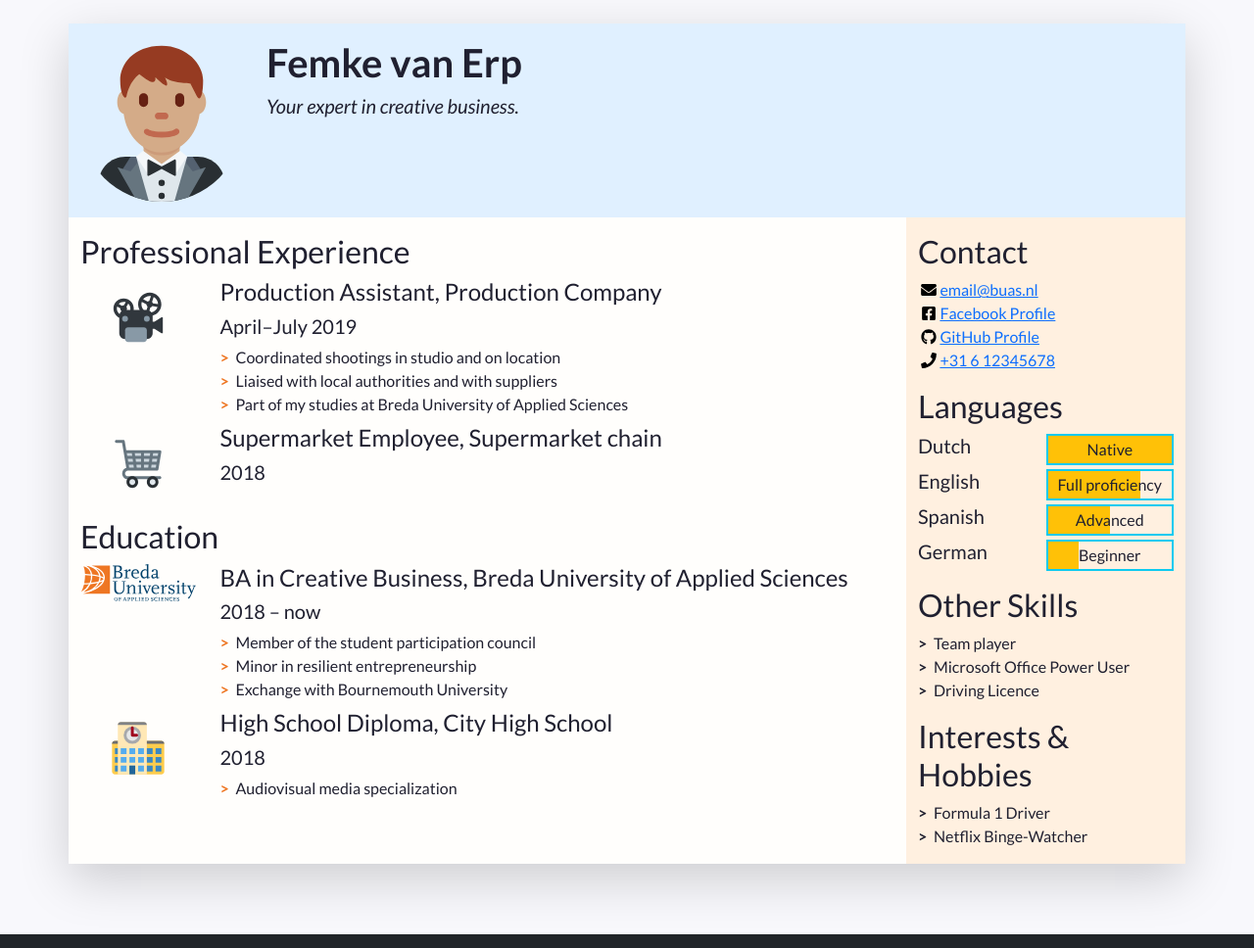
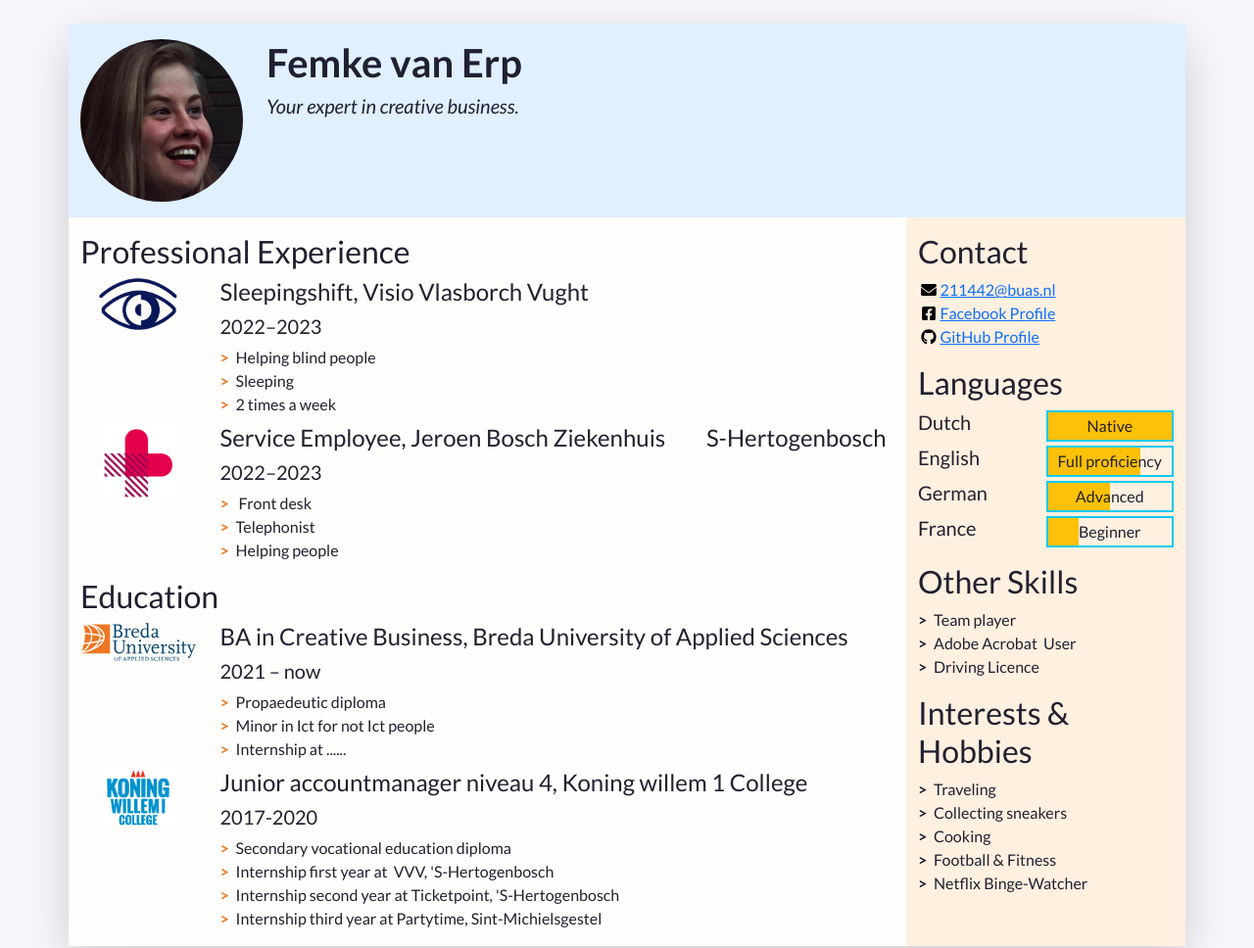
Before and after one commit to femkevanerp2000/femkevanerpcv, a plain HTML site: page index.html in a window 1280 px wide. Shown: the top 968 px of the page at 98% size. Drawn offline with nearby package versions, Linux system fonts and the light colour scheme.

Commit message:
update contents

```diff
--- a/index.html
+++ b/index.html
@@ -19,7 +19,7 @@
     <link rel="stylesheet" href="css/alternative.css">
      -->
 
-    <title>Firstname Lastname's Resumé</title>
+    <title>Femke van Erp's Resumé</title>
   </head>
   <!-- End of the head -->
 
@@ -48,7 +48,7 @@
             "w-100" makes sure the image takes the full width of the column it's in
             "rounded-circle" cuts a circle around the image
           -->
-          <img class="w-100 rounded-circle my-3" src="images/portrait.svg" alt="Portrait of Firstname Lastname" width="160">
+          <img class="w-100 rounded-circle my-3" src="images/Profile picture.JPG" alt="Portrait of Firstname Lastname" width="160">
         </div>
         <!--
           A container to wrap around your name and tagline. Full-width at small size, then columns of increasing size.
@@ -86,16 +86,16 @@
               <li class="biography-item row mb-2">
                 <!-- We're using a grid inside a grid so we can align logos and text -->
                 <div class="logo-container col-3 col-sm-2 col-md-3 col-lg-2">
-                  <img class="biography-logo mw-100 d-block mx-auto" src="images/employers/projector.svg" alt="Company logo" width="80">
+                  <img class="biography-logo mw-100 d-block mx-auto" src="images/employers/visiologo.png" alt="Company logo" width="80">
                 </div>
                 <div class="biography-contents col-9 col-sm-10 col-md-9 col-lg-10">
-                  <h4>Production Assistant, Production Company</h4>
-                  <h5>April&ndash;July 2019</h5>
+                  <h4>Sleepingshift, Visio Vlasborch Vught</h4>
+                  <h5>2022–2023</h5>
                   <!-- Use the list below to talk about your achievements -->
                   <ul class="biography-details list-unstyled">
-                    <li>Coordinated shootings in studio and on location</li>
-                    <li>Liaised with local authorities and with suppliers</li>
-                    <li>Part of my studies at Breda University of Applied Sciences</li>
+                    <li>Helping blind people&nbsp;</li>
+                    <li>Sleeping</li>
+                    <li>2 times a week</li>
                   </ul>
                 </div>
               </li>
@@ -104,13 +104,18 @@
               <li class="biography-item row mb-2">
                 <div class="logo-container col-3 col-sm-2 col-md-3 col-lg-2">
                 <!-- We're using a grid inside a grid so we can align logos and text -->
-                  <img class="biography-logo mw-100 d-block mx-auto" src="images/employers/trolley.svg" alt="Company logo" width="80">
+                  <img class="biography-logo mw-100 d-block mx-auto" src="images/employers/jeroenboschziekenhuis.png" alt="Company logo" width="80">
                 </div>
                 <div class="biography-contents col-9 col-sm-10 col-md-9 col-lg-10">
-                  <h4>Supermarket Employee, Supermarket chain</h4>
-                  <h5>2018</h5>
+                  <h4>Service Employee, Jeroen Bosch Ziekenhuis&nbsp; &nbsp; &nbsp; &nbsp; &nbsp;S-Hertogenbosch</h4>
+                  <h5>2022–2023</h5>
                   <!-- This entry doesn't have a list of achievements, but you can copy-paste the one from above -->
-                </div>
+               <ul class="biography-details list-unstyled">
+                    <li>&nbsp;Front desk</li>
+                    <li>Telephonist</li>
+                    <li>Helping people</li>
+                  </ul>
+			    </div>
               </li>
 
             </ul>
@@ -129,26 +134,29 @@
                 </div>
                 <div class="biography-contents col-9 col-sm-10 col-md-9 col-lg-10">
                   <h4>BA in Creative Business, Breda University of Applied Sciences</h4>
-                  <h5>2018&nbsp;&ndash;&nbsp;now</h5>
+                  <h5>2021 –&nbsp;now</h5>
                   <!-- Use the list below to talk about minors, exchanges, extra-curricular activities. -->
                   <ul class="biography-details list-unstyled">
-                    <li>Member of the student participation council</li>
-                    <li>Minor in resilient entrepreneurship</li>
-                    <li>Exchange with Bournemouth University</li>
+                    <li>Propaedeutic diploma</li>
+                    <li>Minor in Ict for not Ict people&nbsp;</li>
+                    <li>Internship at ......</li>
                   </ul>
                 </div>
               </li>
 
-              <!-- 2nd item in education -->
+
               <li class="biography-item row mb-2">
                 <div class="logo-container col-3 col-sm-2 col-md-3 col-lg-2">
-                  <img class="biography-logo mw-100 d-block mx-auto" src="images/schools/school.svg" alt="School logo" width="80">
+                  <img class="biography-logo mw-100 d-block mx-auto" src="images/schools/koningwillem1college.png" alt="School logo" width="80">
                 </div>
                 <div class="biography-contents col-9 col-sm-10 col-md-9 col-lg-10">
-                  <h4>High School Diploma, City High School</h4>
-                  <h5>2018</h5>
+                  <h4>Junior accountmanager niveau 4, Koning willem 1 College</h4>
+                  <h5>2017-2020</h5>
                   <ul class="biography-details list-unstyled">
-                    <li>Audiovisual media specialization</li>
+                    <li>Secondary vocational education diploma</li>
+					   <li>Internship first year at&nbsp; VVV, 'S-Hertogenbosch&nbsp;</li>
+					   <li>Internship second year at  Ticketpoint, 'S-Hertogenbosch </li>
+					   <li>Internship third year at Partytime, Sint-Michielsgestel</li>
                   </ul>
                 </div>
               </li>
@@ -177,27 +185,26 @@
             -->
             <ul class="contact-list list-unstyled">
               <li class="contact-item">
-                <a class="d-flex align-items-center" href="mailto:email@buas.nl" target="_blank">
+                <a class="d-flex align-items-center" href="mailto:211442@buas.nl" target="_blank">
                   <img class="contact-icon" src="images/icons/envelope.svg" alt="Email">
-                  email@buas.nl
-                </a>
+                211442@buas.nl
+              </a>
               </li>
               <li class="contact-item">
-                <a class="d-flex align-items-center" href="https://facebook.com/" target="_blank">
+                <a class="d-flex align-items-center" href="https://facebook.com/femke.vanerp.71" target="_blank">
                   <img class="contact-icon" src="images/icons/facebook.svg" alt="Facebook">
                   Facebook Profile
                 </a>
               </li>
               <li class="contact-item">
-                <a class="d-flex align-items-center" href="https://github.com/" target="_blank">
+                <a class="d-flex align-items-center" href="https://github.com/femkevanerp2000" target="_blank">
                   <img class="contact-icon" src="images/icons/github.svg" alt="LinkedIn">
                   GitHub Profile
                 </a>
               </li>
               <li class="contact-item">
                 <a class="d-flex align-items-center" href="tel:+31612345678" target="_blank">
-                  <img class="contact-icon" src="images/icons/phone.svg" alt="Mobile Phone">
-                  +31 6 12345678
+
                 </a>
               </li>
             </ul>
@@ -226,7 +233,7 @@
                 </div>
               </li>
               <li class="language-item d-flex mb-1">
-                <h5 class="language-name w-50">Spanish</h5>
+                <h5 class="language-name w-50">German</h5>
                 <div class="language-level w-50 border border-info border-2 position-relative">
                   <!-- The div below is a progress bar. Choose between w-25, w-50, w-75 and w-100 to show your level of fluency -->
                   <div class="language-progress position-absolute bg-warning h-100 w-50"></div>
@@ -234,7 +241,7 @@
                 </div>
               </li>
               <li class="language-item d-flex mb-1">
-                <h5 class="language-name w-50">German</h5>
+                <h5 class="language-name w-50">France</h5>
                 <div class="language-level w-50 border border-info border-2 position-relative">
                   <!-- The div below is a progress bar. Choose between w-25, w-50, w-75 and w-100 to show your level of fluency -->
                   <div class="language-progress position-absolute bg-warning h-100 w-25"></div>
@@ -250,7 +257,7 @@
             <h2>Other Skills</h2>
             <ul class="skill-list list-unstyled">
               <li class="skill-item">Team player</li>
-              <li class="skill-item">Microsoft Office Power User</li>
+              <li class="skill-item">Adobe Acrobat&nbsp; User</li>
               <li class="skill-item">Driving Licence</li>
             </ul>
           </section>
@@ -260,7 +267,10 @@
           <section class="my-3 aside-section">
             <h2>Interests &amp; Hobbies</h2>
             <ul class="skill-list list-unstyled">
-              <li class="skill-item">Formula 1 Driver</li>
+              <li class="skill-item">Traveling</li>
+				<li class="skill-item">Collecting sneakers</li>
+				<li class="skill-item">Cooking</li>
+				<li class="skill-item">Football &amp; Fitness</li>
               <li class="skill-item">Netflix Binge-Watcher</li>
             </ul>
           </section>
```
Also changed, not shown: images/Profile picture.jpg (added), images/employers/jeroenboschziekenhuis.png (added), images/employers/visiologo.png (added), images/schools/koningwillem1college.png (added), 4 other files.
